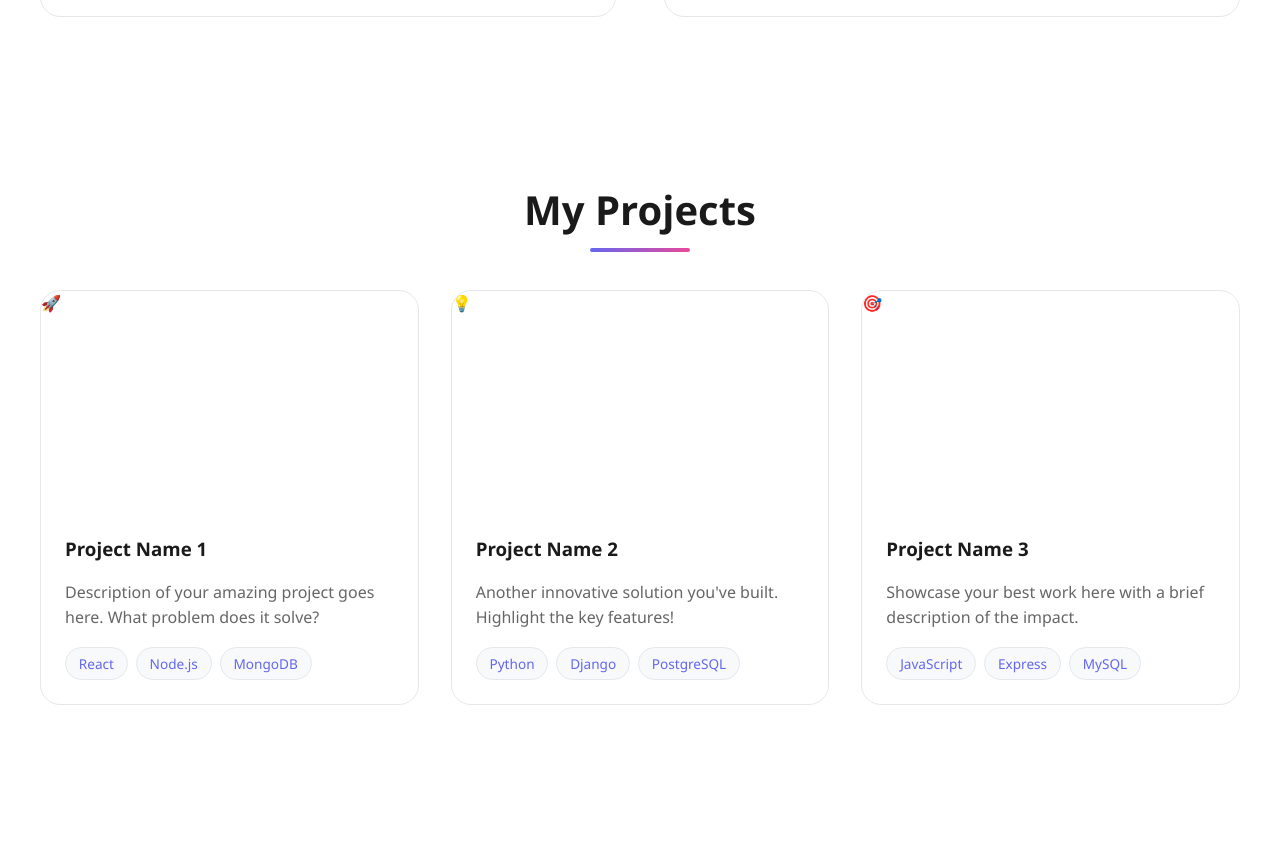
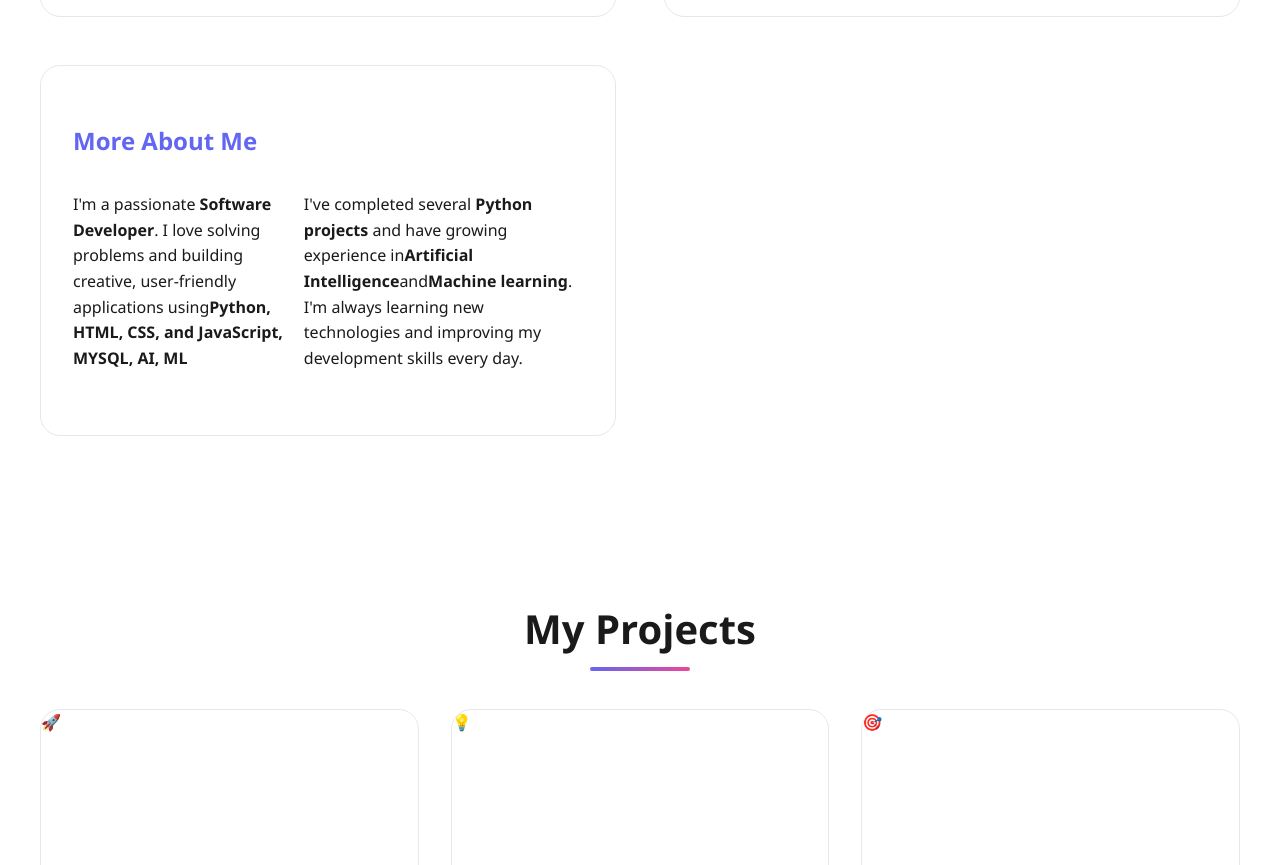
Before and after one commit to Jagroop11/TechwithJagroop.com, a plain HTML site: page index.html in a window 1280 px wide. Shown: the part 1205-2070 px from the top of the page. Drawn offline with Linux system fonts and the light colour scheme.

Commit message:
Update index.html

```diff
--- a/index.html
+++ b/index.html
@@ -94,6 +94,15 @@
                     <span class="info-value">Graduate</span>
                 </div>
             </div>
+
+            <div class="info-card">
+                <h3>More About Me</h3>
+                <div class="info-item">
+                    <p> I'm a passionate<strong> Software Developer</strong>.
+                        I love solving problems and building creative, user-friendly applications using<strong>Python, HTML, CSS, and JavaScript, MYSQL, AI, ML</strong></p>
+                    <P> I've completed several <strong>Python projects</strong> and have growing experience in<strong>Artificial Intelligence</strong>and<strong>Machine learning</strong>.
+                     I'm always learning new technologies and improving my development skills every day.</P>
+                </div>
         </div>
     </section>
 
@@ -164,7 +173,7 @@
           <div class="social-links">
                 <a href="mailto:jagroop12301@gmail.com" title="Email"><i class="fas fa-envelope"></i> </a>
                 <a href="https://github.com/jagroop11" target="_blank" title="GitHub"> <i class="fab fa-github"></i></a>
-                <a href="https://instagram.com/jagroops011" target="_blank" title="Instagram"> <i class="fab fa-instagram"></i></a>
+                <a href="https://instagram.com/jagroop011" target="_blank" title="Instagram"> <i class="fab fa-instagram"></i></a>
                 <a href="https://linkedin.com/in/jagroop-singh-911375217" target="_blank" title="LinkedIn"> <i class="fab fa-linkedin"></i></a>
             </div>
 
```
